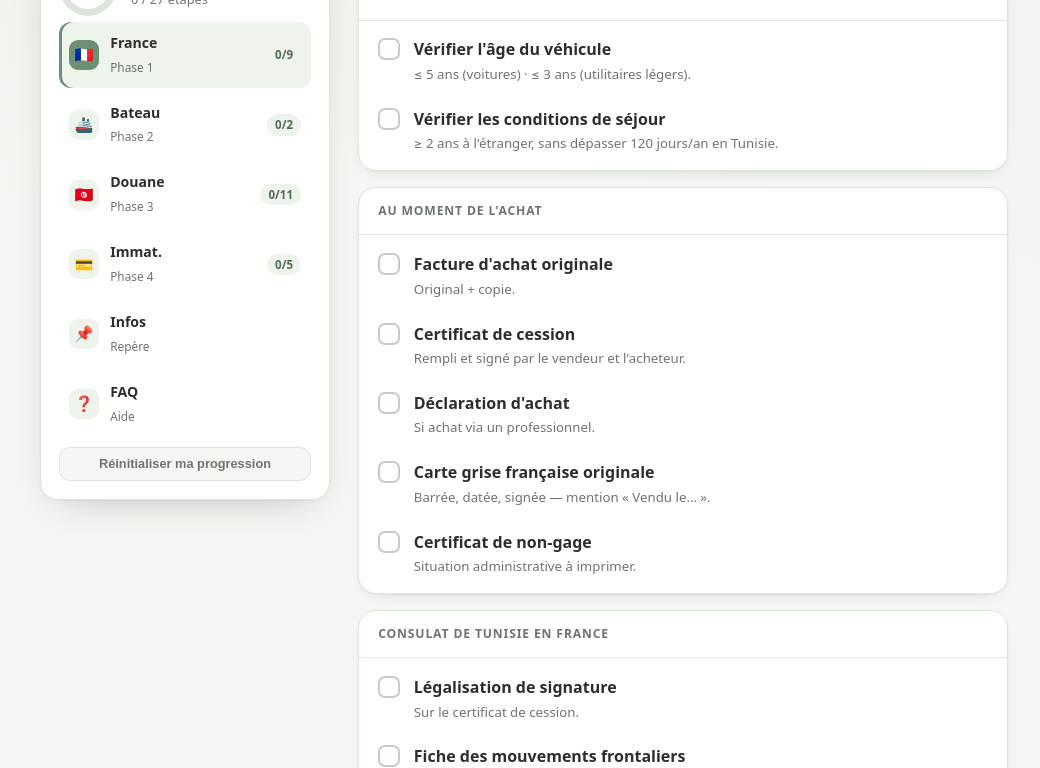
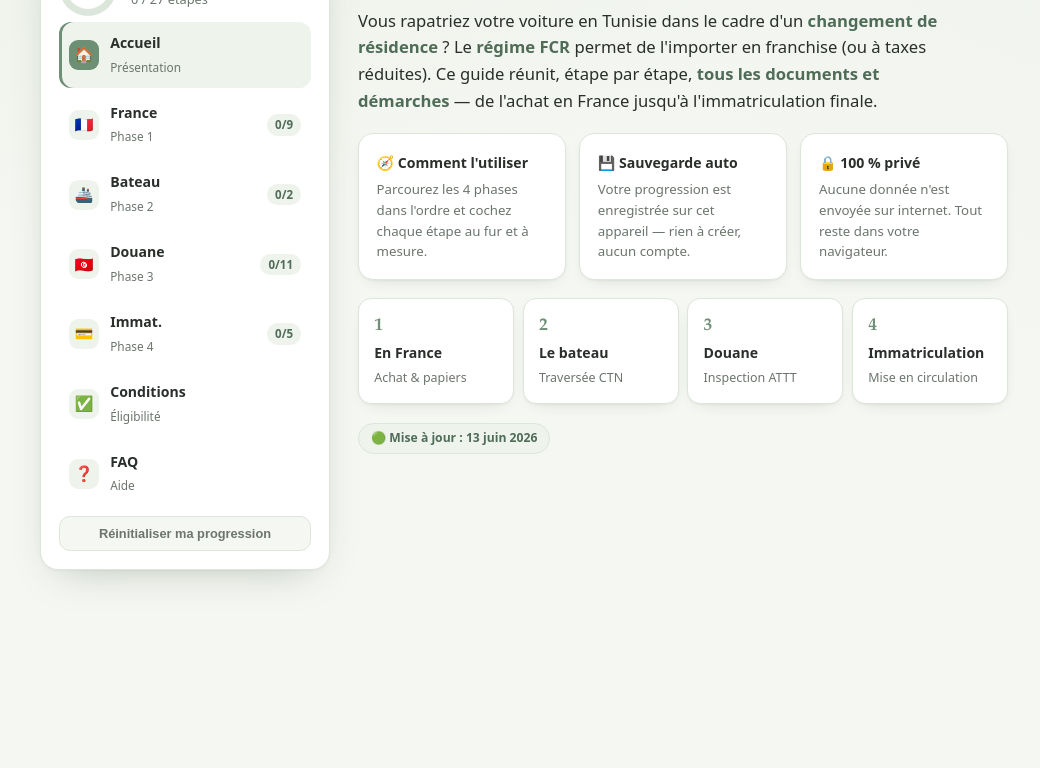
Before and after one commit to abdelaziz-tleti/fcr-tunisie, a plain HTML site: page index.html in a window 1280 px wide. Shown: the part 179-947 px from the top of the page, without its empty margins (116-1156 px from the left). After the commit the page ends 800 px from the top, so only its background shows below. Drawn offline with Linux system fonts and the light colour scheme.

Commit message:
feat: section Présentation (accueil) + Conditions d'éligibilité + date de mise à jour

```diff
--- a/index.html
+++ b/index.html
@@ -111,6 +111,20 @@
   .info-card .big { font-size: 1.4rem; font-weight: 800; color: var(--sage-dark); display: block; font-family: var(--serif); }
   .info-card p { margin: .2rem 0 0; font-size: .83rem; color: var(--muted); }
 
+  .lead { font-size: 1.04rem; line-height: 1.6; color: var(--ink); margin: 0 0 1.2rem; max-width: 62ch; }
+  .lead b { color: var(--sage-dark); }
+  .updated { display: inline-flex; align-items: center; gap: .4rem; font-size: .76rem; font-weight: 700; color: var(--sage-dark); background: var(--sage-soft); border: 1px solid var(--sage-line); padding: .32rem .75rem; border-radius: 999px; }
+  .steps { display: grid; gap: .55rem; grid-template-columns: repeat(auto-fit, minmax(150px,1fr)); margin: 1.1rem 0 .2rem; }
+  .step { background: var(--paper); border: 1px solid var(--sage-line); border-radius: 13px; padding: .85rem .95rem; box-shadow: var(--shadow-sm); }
+  .step .n { font-family: var(--serif); font-size: 1.1rem; color: var(--sage); font-weight: 800; }
+  .step b { display: block; font-size: .88rem; margin-top: .1rem; }
+  .step small { color: var(--muted); font-size: .78rem; }
+  .cond-list { display: flex; flex-direction: column; gap: .65rem; margin-bottom: 1rem; }
+  .cond { display: flex; gap: .9rem; align-items: flex-start; background: var(--paper); border: 1px solid var(--sage-line); border-radius: 14px; padding: .9rem 1.05rem; box-shadow: var(--shadow-sm); }
+  .cond > span { font-size: 1.35rem; line-height: 1.2; flex: none; }
+  .cond b { font-size: .94rem; }
+  .cond p { margin: .15rem 0 0; color: var(--muted); font-size: .85rem; }
+
   details.faq { background: var(--paper); border: 1px solid var(--sage-line); border-radius: 13px; margin-bottom: .6rem; box-shadow: var(--shadow-sm); overflow: hidden; }
   details.faq summary { padding: .95rem 1.1rem; font-weight: 600; cursor: pointer; list-style: none; display: flex; justify-content: space-between; gap: 1rem; align-items: center; font-size: .93rem; }
   details.faq summary::-webkit-details-marker { display: none; }
@@ -162,7 +176,10 @@
 </div>
 
 <script>
+const UPDATED = "13 juin 2026";
+
 const DATA = [
+  { key:"intro", short:"Accueil", icon:"🏠", phase:"Présentation", title:"Importer votre véhicule en Tunisie, sereinement", sub:"Le guide pas à pas du régime FCR (changement de résidence).", custom:"intro" },
   { key:"p1", short:"France", icon:"🇫🇷", phase:"Phase 1", title:"En France", sub:"Achat du véhicule et formalités avant le départ.",
     groups:[
       { title:"Avant d'acheter", items:[
@@ -221,13 +238,13 @@ const DATA = [
         { t:"Procuration de conduite RS", d:"Autorisation exceptionnelle pour la famille proche." },
       ]},
     ]},
-  { key:"infos", short:"Infos", icon:"📌", phase:"Repère", title:"Bon à savoir", sub:"Les conditions clés du régime FCR.", custom:"infos" },
+  { key:"cond", short:"Conditions", icon:"✅", phase:"Éligibilité", title:"Conditions d'éligibilité", sub:"Qui peut bénéficier du régime FCR, et sous quelles conditions.", custom:"cond" },
   { key:"faq", short:"FAQ", icon:"❓", phase:"Aide", title:"Questions fréquentes", sub:"Les points qui bloquent le plus souvent.", custom:"faq" },
 ];
 
 const KEY = "fcr-tn-v3";
 let done = JSON.parse(localStorage.getItem(KEY) || "{}");
-let active = "p1";
+let active = "intro";
 const checkSvg = '<svg width="13" height="13" viewBox="0 0 24 24" fill="none" stroke="currentColor" stroke-width="3.5" stroke-linecap="round" stroke-linejoin="round"><path d="M20 6 9 17l-5-5"/></svg>';
 const phaseIds = {}; const allIds = [];
 
@@ -250,7 +267,8 @@ function build() {
     const v = document.createElement("section");
     v.className = "view"; v.dataset.key = s.key;
     let h = `<div class="view-head"><span class="eyebrow">${s.icon} ${s.phase}</span><h2>${s.title}</h2><div class="sub">${s.sub}</div></div>`;
-    if (s.custom === "infos") h += infosHTML();
+    if (s.custom === "intro") h += introHTML();
+    else if (s.custom === "cond") h += condHTML();
     else if (s.custom === "faq") h += faqHTML();
     else {
       if (s.tip) h += `<div class="tip ${s.tip.type}">${s.tip.type==="info"?"ℹ️":"⚠️"} ${s.tip.text}</div>`;
@@ -311,14 +329,31 @@ document.getElementById("resetBtn").addEventListener("click", () => {
   update();
 });
 
-function infosHTML() {
-  return `<div class="info-grid">
-    <div class="info-card"><h4>🚗 Âge du véhicule</h4><span class="big">≤ 5 ans</span><p>Voitures. ≤ 3 ans pour les utilitaires légers.</p></div>
-    <div class="info-card"><h4>🏠 Résidence à l'étranger</h4><span class="big">≥ 2 ans</span><p>Sans dépasser 120 jours/an en Tunisie.</p></div>
-    <div class="info-card"><h4>📑 Passeport</h4><span class="big">32 pages</span><p>Photocopie intégrale exigée.</p></div>
-    <div class="info-card"><h4>🪪 Plaque « ن ت »</h4><span class="big">Régime RS</span><p>Plaque normale possible si taxes payées (≈ 30 %).</p></div>
+function introHTML() {
+  return `<p class="lead">Vous rapatriez votre voiture en Tunisie dans le cadre d'un <b>changement de résidence</b> ? Le <b>régime FCR</b> permet de l'importer en franchise (ou à taxes réduites). Ce guide réunit, étape par étape, <b>tous les documents et démarches</b> — de l'achat en France jusqu'à l'immatriculation finale.</p>
+  <div class="info-grid">
+    <div class="info-card"><h4>🧭 Comment l'utiliser</h4><p>Parcourez les 4 phases dans l'ordre et cochez chaque étape au fur et à mesure.</p></div>
+    <div class="info-card"><h4>💾 Sauvegarde auto</h4><p>Votre progression est enregistrée sur cet appareil — rien à créer, aucun compte.</p></div>
+    <div class="info-card"><h4>🔒 100 % privé</h4><p>Aucune donnée n'est envoyée sur internet. Tout reste dans votre navigateur.</p></div>
   </div>
-  <div class="disclaimer">⚠️ Outil d'aide non officiel. Les exigences évoluent : vérifiez toujours auprès de la <b>Douane tunisienne</b>, de l'<b>ATTT</b> et du <b>Consulat de Tunisie</b>. Aucune donnée n'est envoyée — votre progression reste sur votre appareil.</div>`;
+  <div class="steps">
+    <div class="step"><span class="n">1</span><b>En France</b><small>Achat & papiers</small></div>
+    <div class="step"><span class="n">2</span><b>Le bateau</b><small>Traversée CTN</small></div>
+    <div class="step"><span class="n">3</span><b>Douane</b><small>Inspection ATTT</small></div>
+    <div class="step"><span class="n">4</span><b>Immatriculation</b><small>Mise en circulation</small></div>
+  </div>
+  <p style="margin-top:1.2rem"><span class="updated">🟢 Mise à jour : ${UPDATED}</span></p>`;
+}
+
+function condHTML() {
+  return `<div class="cond-list">
+    <div class="cond"><span>🚗</span><div><b>Âge du véhicule</b><p>Voiture particulière : <b>moins de 5 ans</b>. Utilitaire léger : <b>moins de 3 ans</b>.</p></div></div>
+    <div class="cond"><span>🏠</span><div><b>Durée de résidence à l'étranger</b><p>Au moins <b>2 ans</b> de résidence continue hors de Tunisie.</p></div></div>
+    <div class="cond"><span>📆</span><div><b>Présence en Tunisie</b><p>Sans dépasser <b>120 jours cumulés par an</b> sur la période de résidence.</p></div></div>
+    <div class="cond"><span>👤</span><div><b>Bénéficiaire</b><p>Le régime s'applique au titre du changement de résidence du bénéficiaire (justificatifs d'identité et de mouvements frontaliers requis).</p></div></div>
+    <div class="cond"><span>💶</span><div><b>Régime fiscal & plaque</b><p>Franchise sous plaque <b>RS « ن ت »</b>, ou immatriculation tunisienne normale si les taxes sont acquittées (≈ 30 %).</p></div></div>
+  </div>
+  <div class="disclaimer">⚠️ Outil d'aide non officiel. Les exigences évoluent : vérifiez toujours auprès de la <b>Douane tunisienne</b>, de l'<b>ATTT</b> et du <b>Consulat de Tunisie</b> dont vous dépendez. Aucune donnée n'est envoyée — votre progression reste sur votre appareil.<br><br><span class="updated">🟢 Mise à jour : ${UPDATED}</span></div>`;
 }
 function faqHTML() {
   const faqs = [
```
Also changed, not shown: 1 other file.
